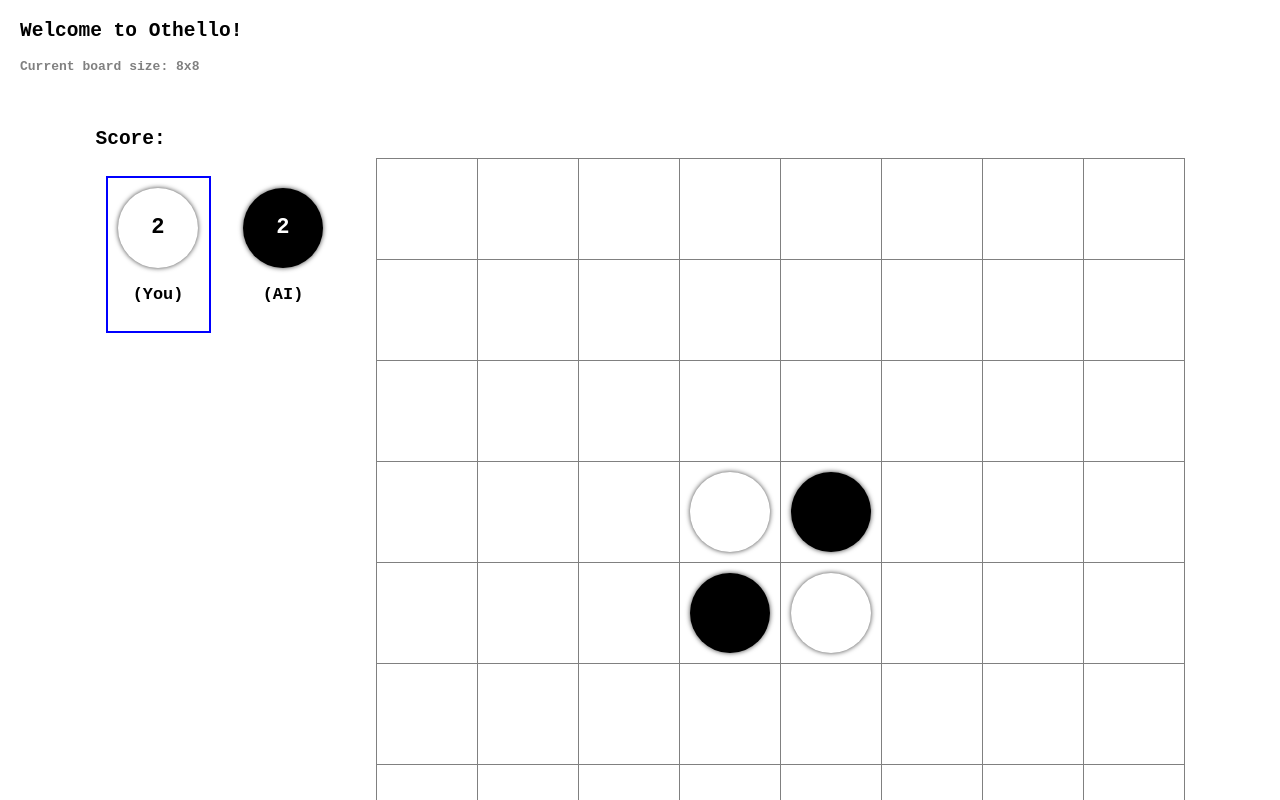
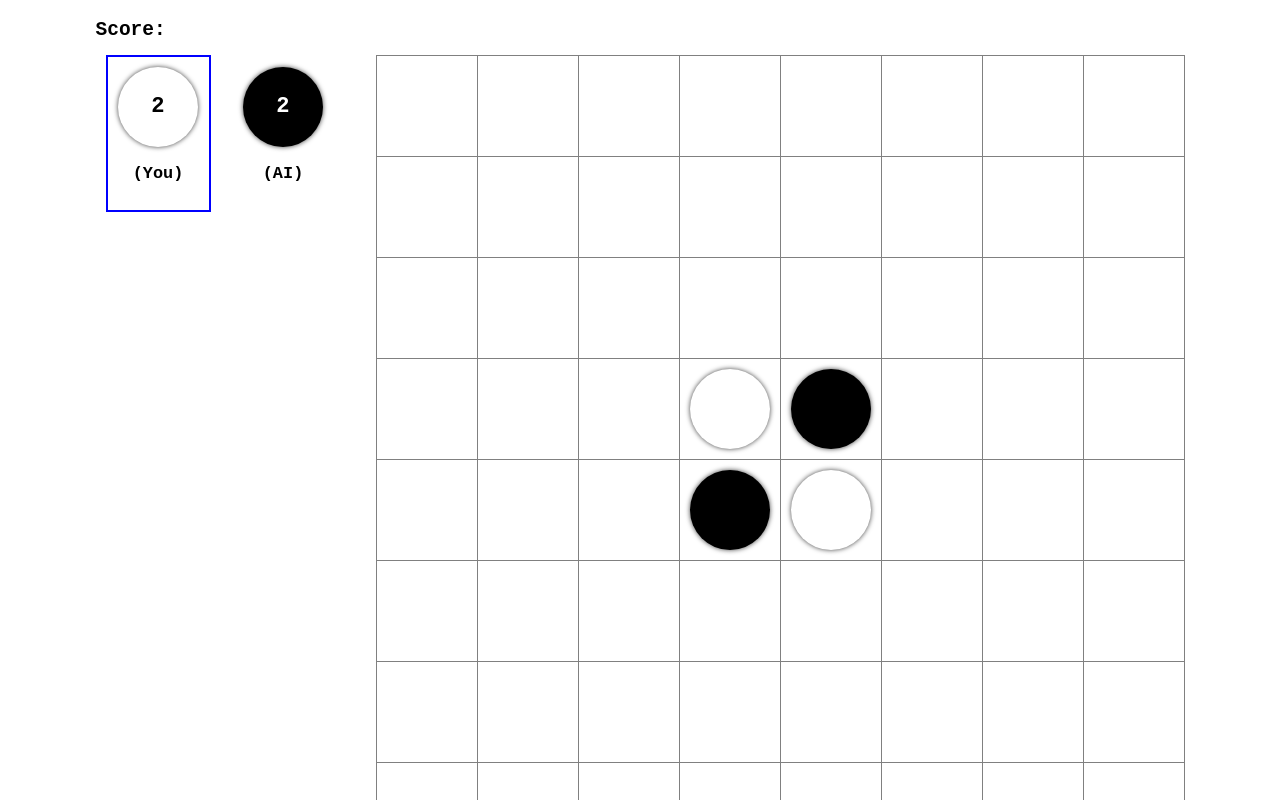
Before and after one commit to noahtallen/othello-ai, a React (Vite) app: page / in a window 1280 px wide. Both pictures are taken after a click on the button "Start a Game". Shown: the top 800 px of the page. Built offline with nearby package versions, Linux system fonts and the light colour scheme.

Commit message:
Improve layout of elements

```diff
--- a/src/GameBoard.tsx
+++ b/src/GameBoard.tsx
@@ -50,6 +50,9 @@ const TableArea = styled.div`
 const InfoText = styled.p`
     font-style: italic;
     height: 20px;
+    margin-top: 0px;
+    margin-bottom: 15px;
+    line-height: 20px;
 `
 
 const Table = styled.table`
--- a/src/GameInfo.tsx
+++ b/src/GameInfo.tsx
@@ -11,7 +11,7 @@ type Props = {
 
 const GameInfo = ({ playerColor, score, currentTurn }: Props) => (
     <InfoContainer>
-        <h2>Score:</h2>
+        <Title>Score:</Title>
         <Pucks>
             <PuckScore playerColor={playerColor} score={score.white} scoreColor={OthelloCell.White} hasTurn={currentTurn === OthelloCell.White}/>
             <PuckScore playerColor={playerColor} score={score.black} scoreColor={OthelloCell.Black} hasTurn={currentTurn === OthelloCell.Black}/>
@@ -33,6 +33,13 @@ const PuckScore = ({ playerColor, score, scoreColor, hasTurn }: PuckScore) => (
     </AbsolutePuckHolder>
 )
 
+const Title = styled.h2`
+    height: 20px;
+    margin-top: 0px;
+    margin-bottom: 15px;
+    line-height: 20px;
+`
+
 const PuckSubInfo = styled.p`
     font-size: 1.3em;
     text-align: center;
@@ -48,7 +55,8 @@ type HolderProps = {
 }
 const AbsolutePuckHolder = styled.div`
     flex: 1;
-    margin: 10px;
+    margin-left: 10px;
+    margin-right: 10px;
     padding: 10px;
     position: relative;
     border: ${({ showBorder }: HolderProps) => showBorder ? '2px solid blue' : '2px solid transparent'};
--- a/src/index.tsx
+++ b/src/index.tsx
@@ -13,8 +13,6 @@ const App = () => {
   const [playerColor, setPlayerColor] = React.useState(OthelloCell.White)
   return (
     <Background>
-    <Title>Welcome to Othello!</Title>
-    <SubTitle>Current board size: {boardSize}x{boardSize}</SubTitle>
     <ErrorBoundary>
       <GameContainer boardSize={boardSize} playerColor={playerColor}/>
     </ErrorBoundary>
@@ -22,15 +20,6 @@ const App = () => {
   )
 }
 
-const Title = styled.h2`
-  margin: 0;
-  padding: 20px;
-  padding-bottom: 0;
-`
-const SubTitle = styled.h4`
-  padding-left: 20px;
-  color: gray;
-`
 const Background = styled.div`
   background-color: white;
 `
```
